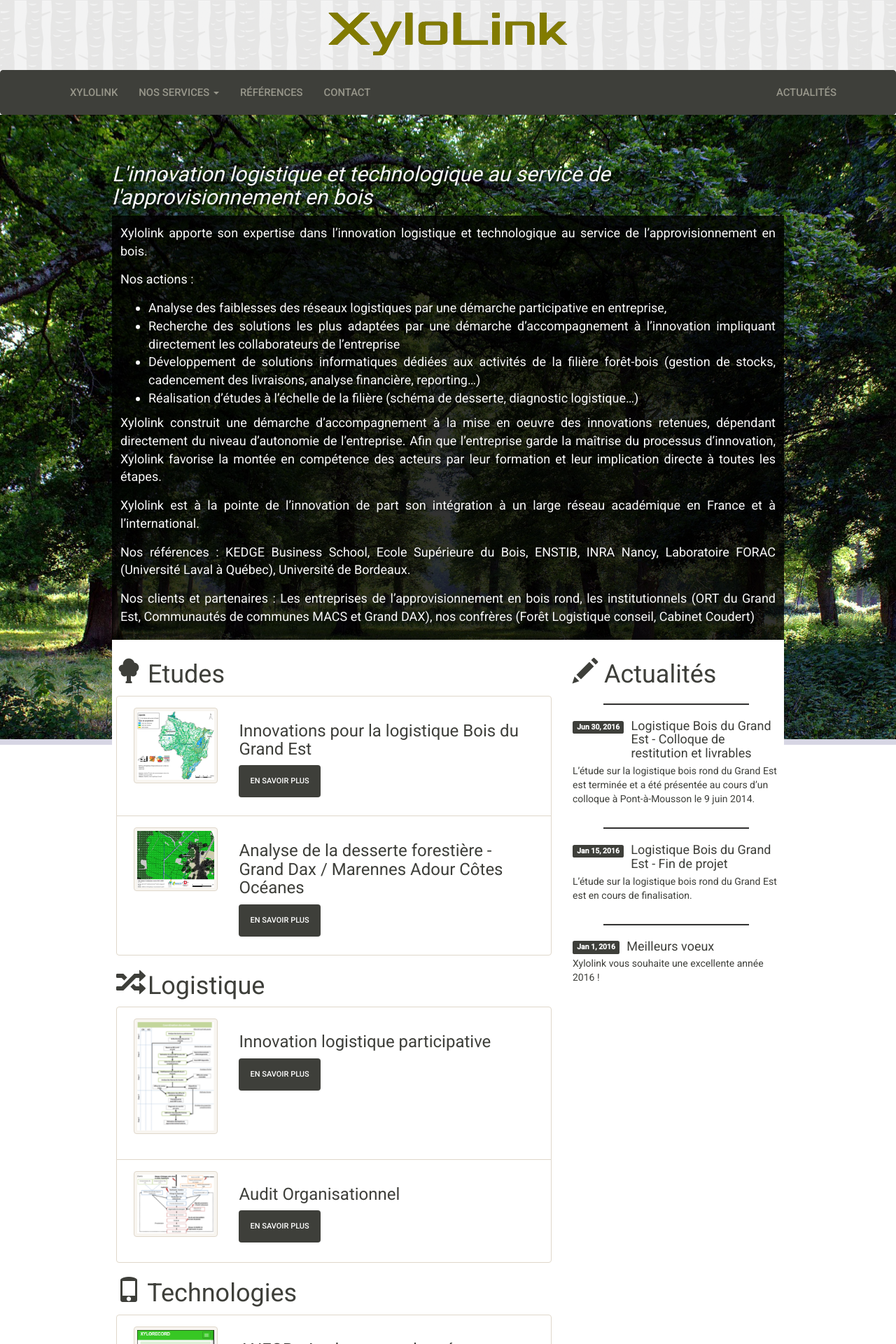
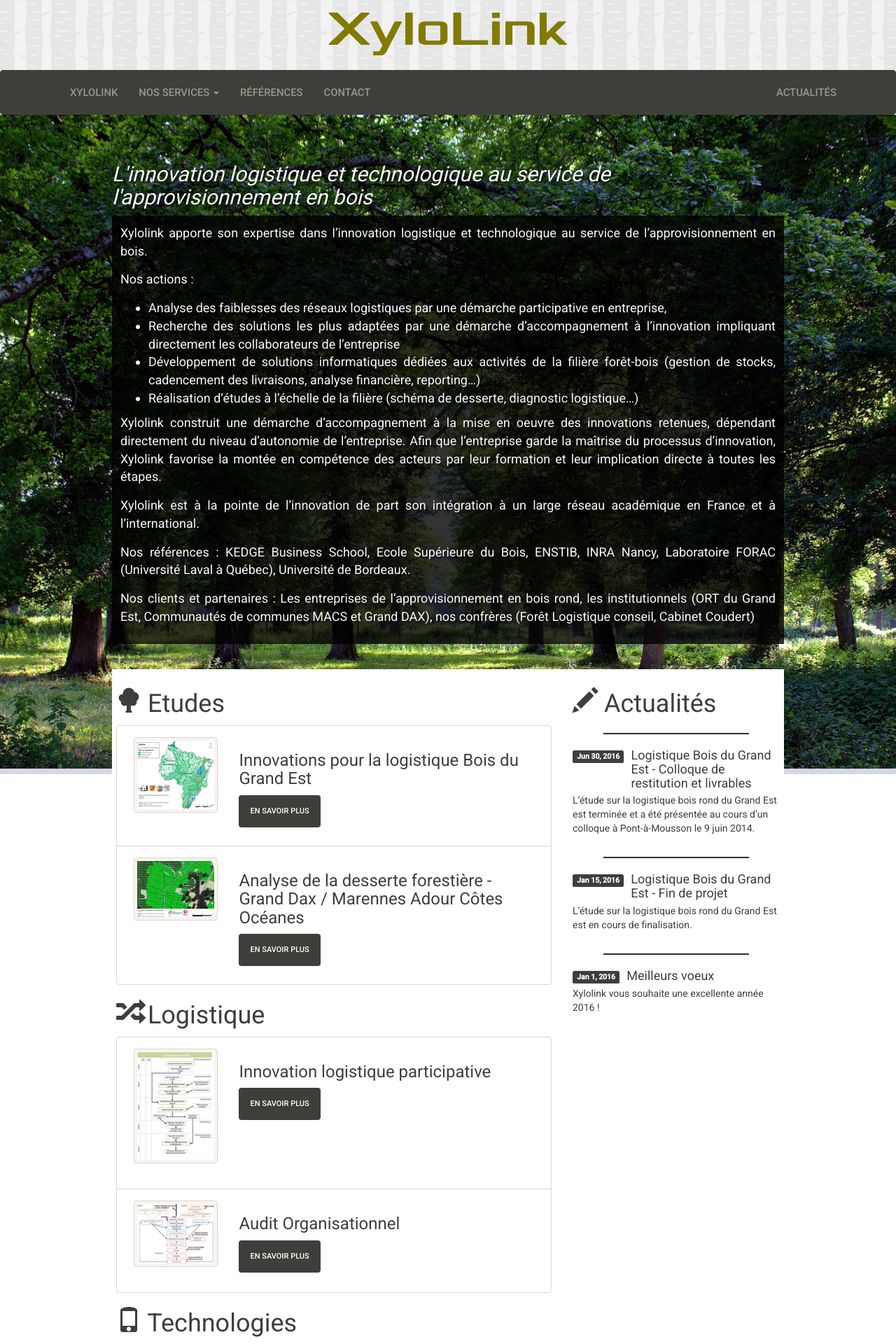
Before and after one commit to xylolink/xylolink.com, a Jekyll site: the page built from index.html, in a window 1280 px wide. Shown: the top 1920 px of the page at 70% size. Built offline with Jekyll 4.4.1, drawn with Linux system fonts in a browser that asks for light colours; nearby versions of some CDN libraries.

Commit message:
responsive jumbotron

```diff
--- a/css/custom.css
+++ b/css/custom.css
@@ -25,8 +25,9 @@
     background: transparent url("/img/banner.jpg") no-repeat scroll bottom center / cover;
     margin-top: -20px;
     z-index: -1;
-    height: 900px;
+    min-height: 900px;
     border-bottom: solid 8px #D7D6E4;
+    padding-bottom: 100px;
 }
 
 .banner-small{
```
